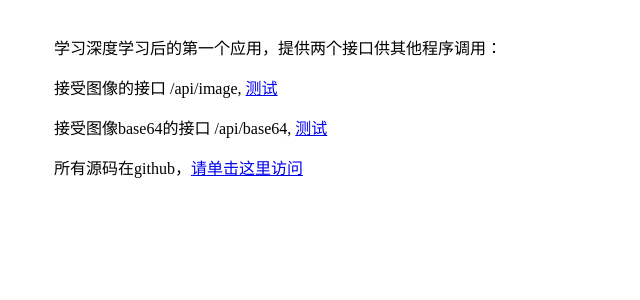
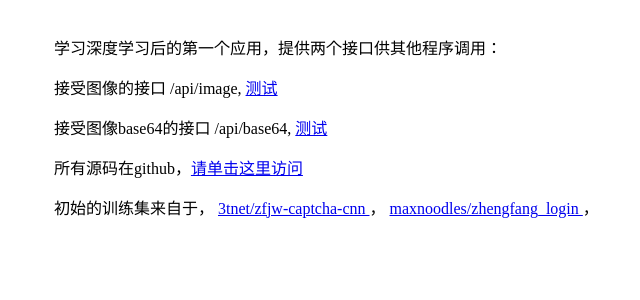
Before and after one commit to yswift/ZF_Verify, a Flask app: template templates/index.html in a window 1280 px wide. Shown: the part 255-555 px from the top of the page, without its empty margins (270-910 px from the left). Run offline with Flask 2, Linux system fonts and the light colour scheme; the template is opened without the code that fills it, so the values that code supplies are empty.

Commit message:
添加训练集来源说明

```diff
--- a/templates/index.html
+++ b/templates/index.html
@@ -32,6 +32,10 @@
     <p>接受图像的接口 /api/image, <a href="image_demo">测试</a></p>
     <p>接受图像base64的接口 /api/base64, <a href="base64_demo">测试</a></p>
     <p>所有源码在github，<a href="https://github.com/yswift/ZF_Verify">请单击这里访问</a></p>
+    <p>初始的训练集来自于，
+        <a href="https://github.com/3tnet/zfjw-captcha-cnn">3tnet/zfjw-captcha-cnn </a>，
+        <a href="https://github.com/maxnoodles/zhengfang_login"> maxnoodles/zhengfang_login  </a>，
+    </p>
 </div>
 </body>
 </html>
```
